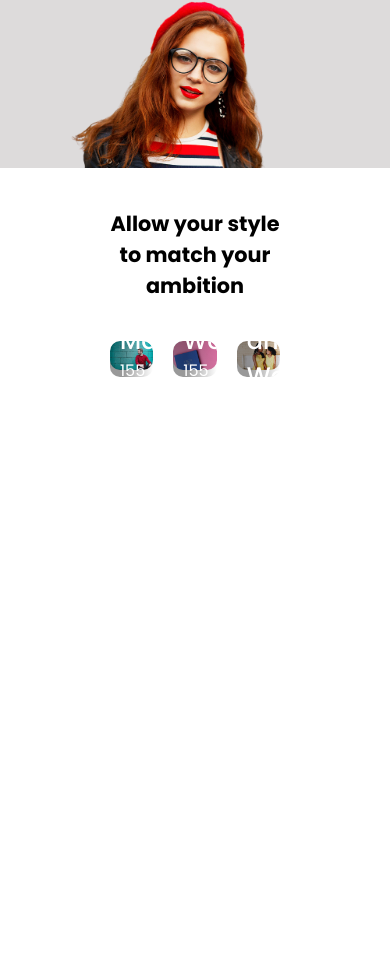
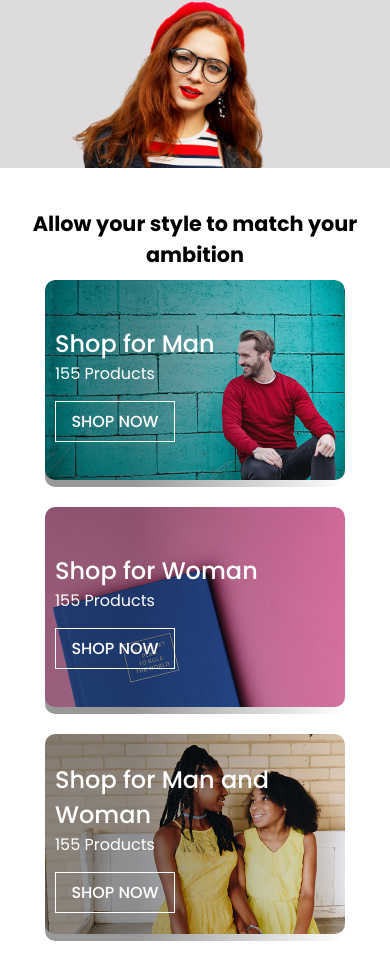
Before and after one commit to topzz100/E-commerce, a plain HTML site: page index.html in a window 390 px wide. Shown: the part 751-1731 px from the top of the page. Before the commit the page ends 1178 px from the top, so only its background shows below. Drawn offline with nearby package versions, Linux system fonts and the light colour scheme.

Commit message:
Update style.css

```diff
--- a/style.css
+++ b/style.css
@@ -279,19 +279,24 @@ margin-left: 100px;
   .categories h4{
     text-align: center;
     font-size: 1.3rem;
+    /* display: flex;
+    justify-content: center;
+    align-items: center; */
   }
   .styles{
     position: relative;
     margin-top: 30px;
     display: flex;
-    justify-content: space-between;
+    justify-content: center;
     align-items: center;
+    margin: 0 auto;
+    flex-wrap: wrap;
   }
 
  .styles .img-box{
   position: relative;
   /* width: 350px; */
-  flex: 30%;
+  width: 350px;
   margin: 10px;
   border-radius: 10px;
   overflow: hidden;
@@ -361,4 +366,24 @@ margin-left: 100px;
     border: 1px solid balck;
   }
 
+  @media(max-width: 768px){
+    .categories{
+      margin: 40px 50px;
+    }
+    .styles{
+      flex-direction: column;
+    }
+    .styles .img-box{
+      max-width: 350px;
+    }
+  }
+  @media(max-width: 450px){
+    .styles .img-box{
+      width: 300px;
+    }
+    .categories{
+      margin: 40px 10px;
+    }
+  }
+
 /* categories ends */
```
